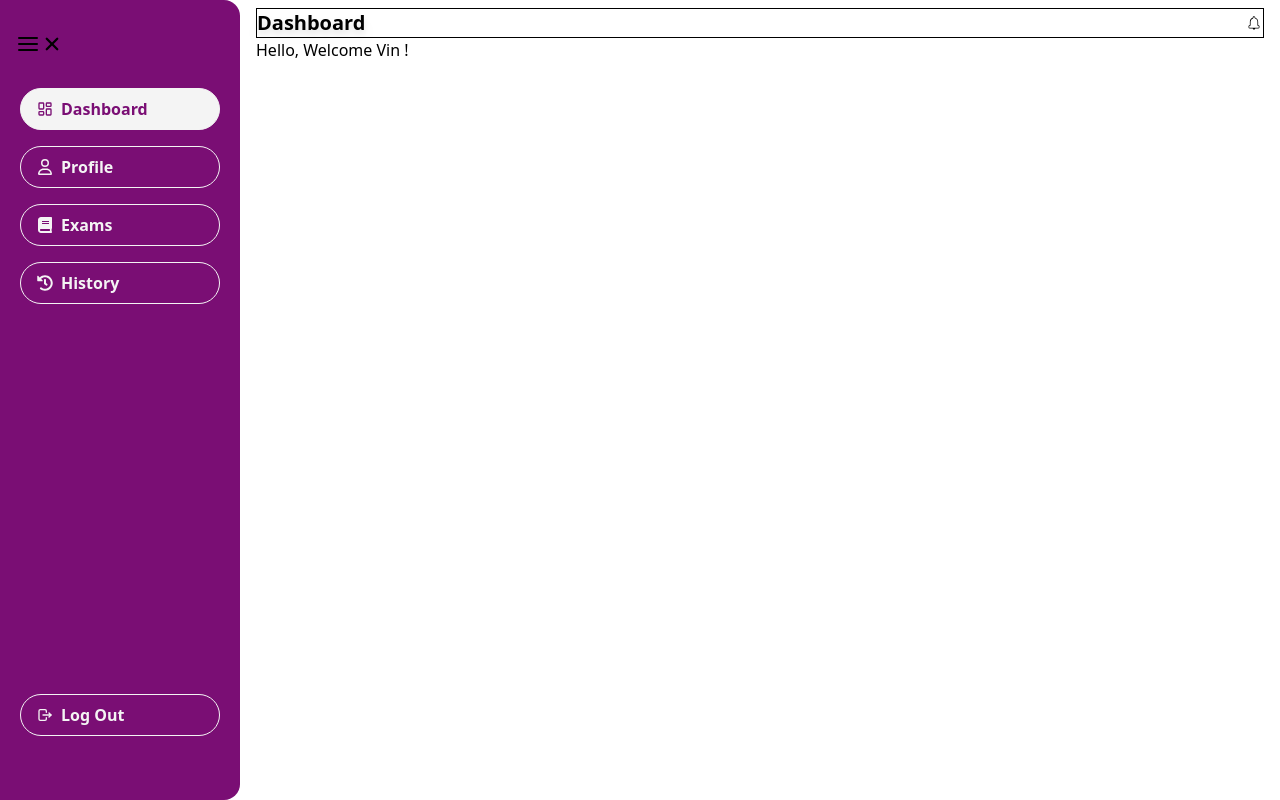
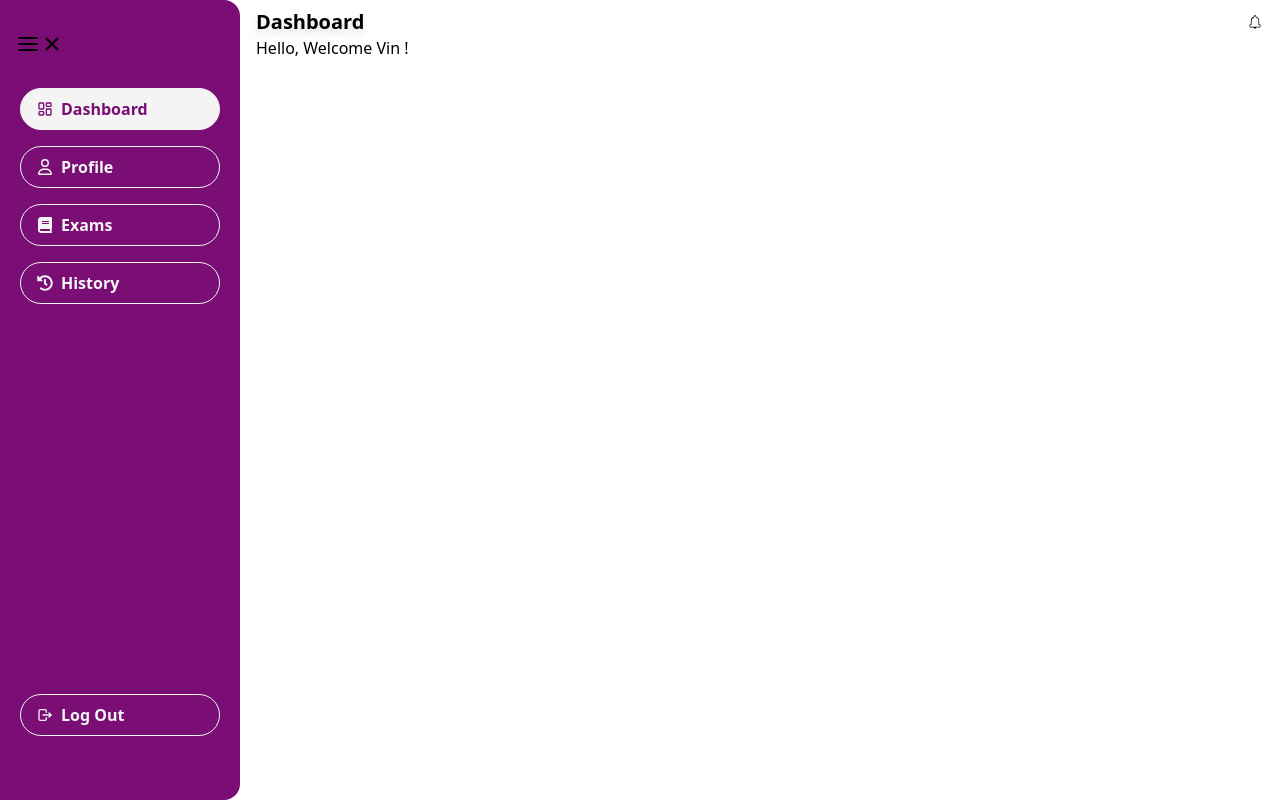
Before and after one commit to jubidom/cbt-frontend, a React app: page /dashboard in a window 1280 px wide. Built offline with nearby package versions, Linux system fonts and the light colour scheme; the HTML template or start-up script is replaced by a standard one.

Commit message:
FIX Vincent branch

```diff
--- a/src/components/dashboards/studentdashboard/MainDisplay.jsx
+++ b/src/components/dashboards/studentdashboard/MainDisplay.jsx
@@ -3,7 +3,7 @@ import { CiBellOn } from "react-icons/ci";
 function MainDisplay({ children }) {
   return (
     <section className="px-4 py-2 flex flex-col flex-grow max-h-full">
-      <header className="flex flex-grow items-center gap-2 justify-between border border-black">
+      <header className="flex flex-grow items-center gap-2 justify-between">
         <h1 className="md:text-xl text-sm font-semibold drop-shadow-lg">
           Dashboard
         </h1>
--- a/src/components/dashboards/studentdashboard/Timer.jsx
+++ b/src/components/dashboards/studentdashboard/Timer.jsx
@@ -14,7 +14,7 @@ function Timer({ duration = 90, className }) {
         setCountDown((prev) => {
           if (prev <= 1) {
             clearInterval(intervalID);
-            return;
+            return 0;
           }
           return prev - 1;
         }),
```
